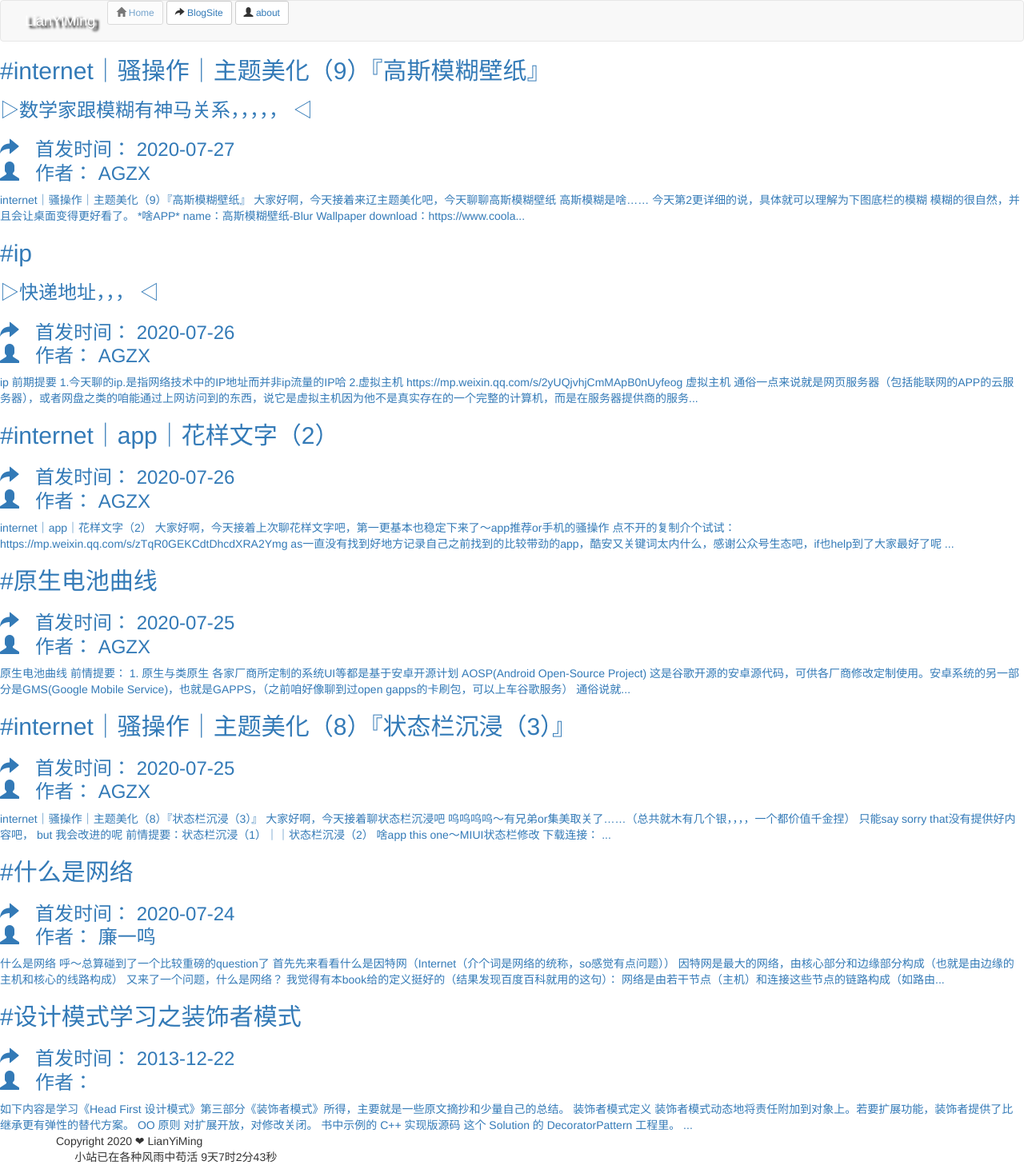
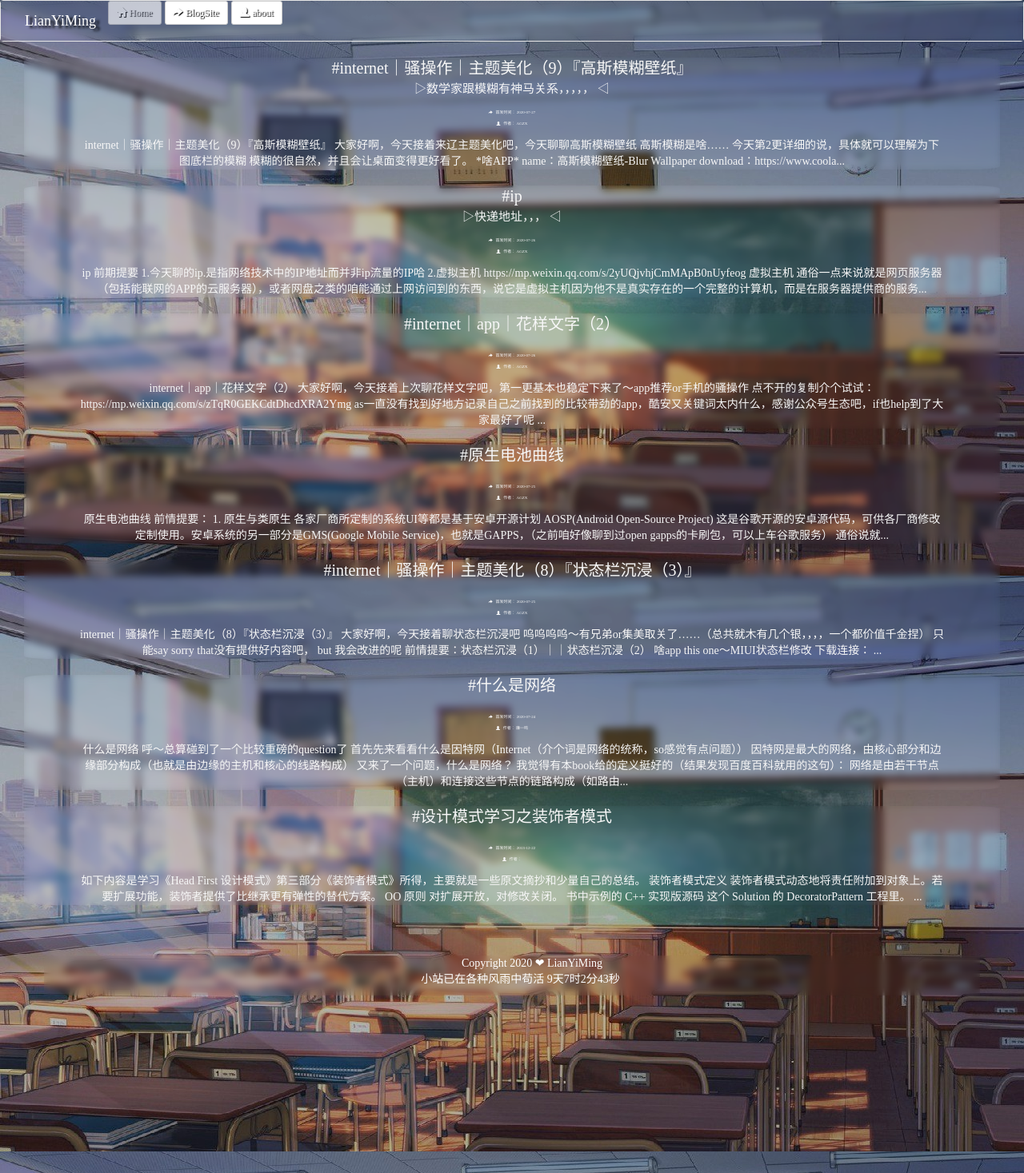
Before and after one commit to LianYiMing/JekyllBlog, a Jekyll site: the page built from index.html, in a window 1280 px wide. Shown: the whole page at 80% size. Built offline with Jekyll 4.4.1, drawn with Linux system fonts in a browser that asks for light colours; nearby versions of some CDN libraries; some web fonts are replaced; library files that are not in the unit come from our copies; the list of posts is cut into pages by our own code.

Commit message:
chongxinjiashang

```diff
--- a/_includes/link.html
+++ b/_includes/link.html
@@ -8,8 +8,8 @@
 	<script src="https://cdn.staticfile.org/twitter-bootstrap/3.3.7/js/bootstrap.min.js"></script>
 		<!--引出栅格试布局bootstrap的样式表-->
 		<script src="https://cdn.staticfile.org/twitter-bootstrap/3.3.7/js/bootstrap.min.js"></script>
-	<link rel="stylesheet"  href="{{ "css/bootstrap.min.css"  | prepend: site.baseurl }}">
-<link rel="stylesheet" href="{{ "css/blog.css" | prepend: site.baseurl }}">
+	<link rel="stylesheet"  href="{{ "/css/bootstrap.min.css"  | prepend: site.baseurl }}">
+<link rel="stylesheet" href="{{ "/css/blog.css" | prepend: site.baseurl }}">
 
 
 <title>
--- a/css/blog.css
+++ b/css/blog.css
@@ -6,7 +6,7 @@ body {
 
 @font-face {
 	font-family: 'sleek';
-	src: url('fonts/a.ttf');
+	src: url('/fonts/a.ttf');
 	format('truetype');
 }
 
```
